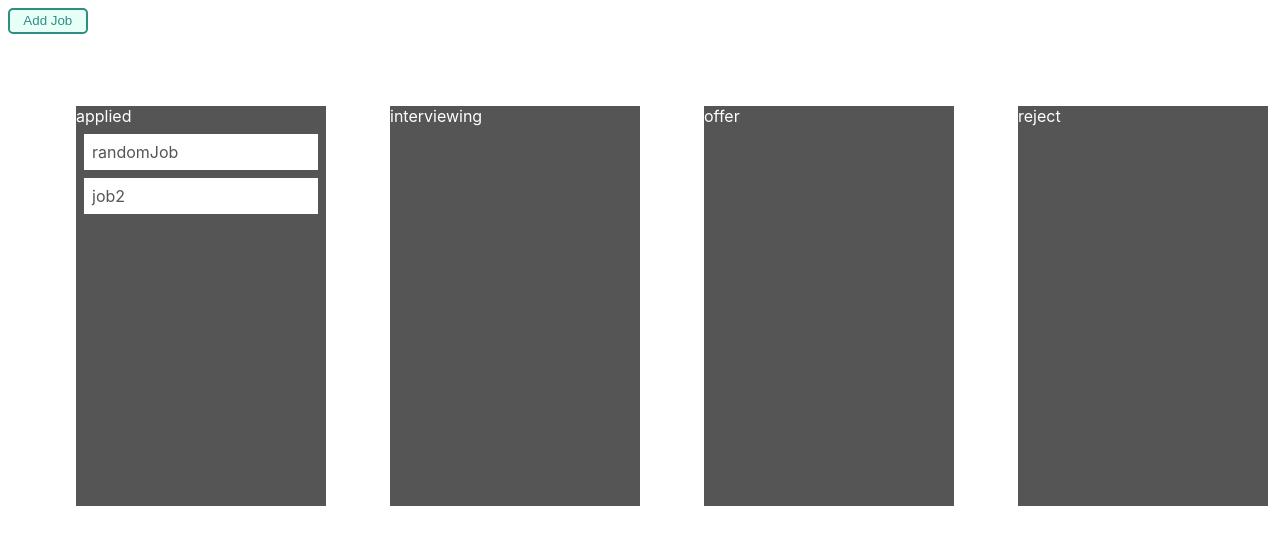
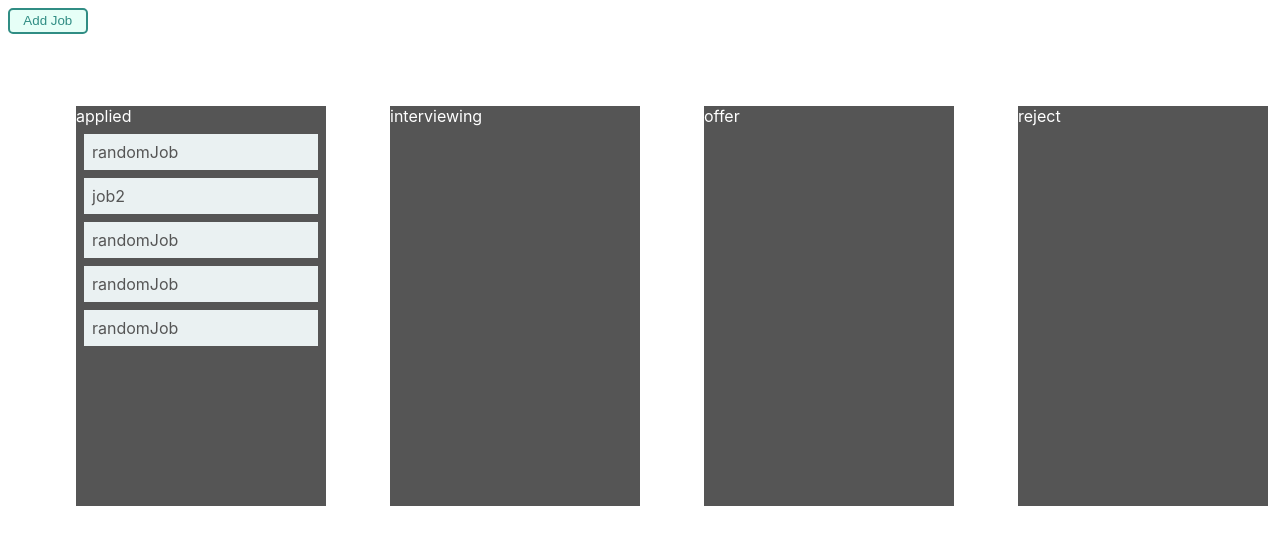
Before and after one commit to chengsig/huntr-clone, a React (Create React App) app: page / in a window 1280 px wide. Shown: the top 544 px of the page. Built offline with nearby package versions, Linux system fonts and the light colour scheme.

Commit message:
install concurrently to run back end at 5000 and front end at 3000

```diff
--- a/package.json
+++ b/package.json
@@ -14,10 +14,12 @@
     "styled-components": "^4.3.1"
   },
   "scripts": {
-    "start": "react-scripts start",
+    "start": "concurrently --kill-others \"npm run start-fe\" \"npm run start-be\"",
     "build": "react-scripts build",
     "test": "react-scripts test",
-    "eject": "react-scripts eject"
+    "eject": "react-scripts eject",
+    "start-fe": "react-scripts start",
+    "start-be": "json-server --watch db.json --delay 500 --port 5000"
   },
   "eslintConfig": {
     "extends": "react-app"
--- a/src/AddJobForm.js
+++ b/src/AddJobForm.js
@@ -54,7 +54,7 @@ class AddJobForm extends Component{
         <StyledInput id="position" onChange={this.handleChange} value={this.state.position} name="position" /><br/>
         <label htmlFor="url">Url:</label><br/>
         <StyledInput id="url" onChange={this.handleChange} value={this.state.url} name="url" /><br/>
-        <label htmlFor="date">Date:</label><br/>
+        <label htmlFor="date">Date applied:</label><br/>
         <StyledInput id="date" onChange={this.handleChange} value={this.state.date} name="date" /><br/>
         <label htmlFor="description">Description:</label><br/>
         <StyledTextArea id="description" onChange={this.handleChange} value={this.state.description} name="description" /><br/>
--- a/src/App.js
+++ b/src/App.js
@@ -42,8 +42,13 @@ const droppableStyle = {
     margin: '32px',
 };
 
+
+var cssHSL = "hsl(" + 360 * Math.random() + ',' +
+                 (25 + 70 * Math.random()) + '%,' +
+                 (85 + 10 * Math.random()) + '%)';
+
 const draggableStyle = {
-    backgroundColor: 'white',
+    backgroundColor: cssHSL,
     margin: '8px',
 };
 
@@ -67,6 +72,15 @@ export default class DndComponent extends Component {
                         <Draggable id='item2' style={draggableStyle}>
                             <Item>job2</Item>
                         </Draggable>
+                        <Draggable id='item3' style={draggableStyle}>
+                            <Job/>
+                        </Draggable>
+                        <Draggable id='item4' style={draggableStyle}>
+                            <Job/>
+                        </Draggable>
+                        <Draggable id='item5' style={draggableStyle}>
+                            <Job/>
+                        </Draggable>
                     </Droppable>
                     <Droppable id='dr2' style={droppableStyle}>
                         interviewing
--- a/src/JobCard.js
+++ b/src/JobCard.js
@@ -1,14 +1,17 @@
 import React from 'react';
 import styled from 'styled-components';
+
+var rand = Math.floor(Math.random() * 10);
+var colorQ = "rgb(" + (215 - rand * 3) + "," + (185 - rand * 5) + "," + (185 - rand * 10) + " )";
+
 
 const JobCard = styled.div`
     width: 100%;
     padding: 8px;
     color: #555;
-    backgroundColor: pink;
+    backgroundColor: ${colorQ};
     border-radius: 3px;
 `;
-
 
 export default function Job() {
     return (
```
